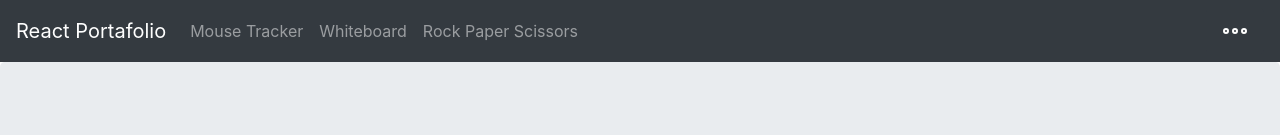
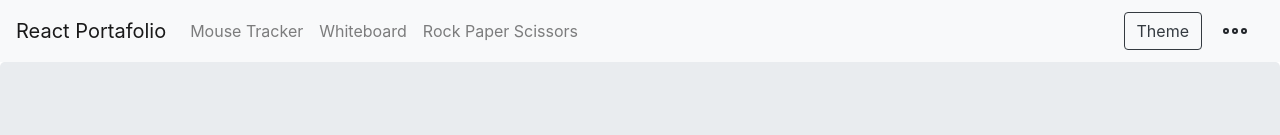
Before and after one commit to daru23/react-context-modal, a React app: page / in a window 1280 px wide. Shown: the top 135 px of the page. Built offline with nearby package versions, Linux system fonts and the light colour scheme.

Commit message:
integrating theme context

```diff
--- a/src/components/App.jsx
+++ b/src/components/App.jsx
@@ -1,5 +1,6 @@
 import React from 'react';
-import {Route} from "react-router-dom";
+import {Route} from 'react-router-dom';
+import {ThemeProvider, ThemeConsumer} from '../contexts/ThemeContext';
 import Header from './Header';
 import Body from './Body';
 import RenderProps from './RenderProps';
@@ -7,12 +8,20 @@ import Whiteboard from '../containers/Whiteboard';
 import RockPaperScissors from '../containers/RockPaperScissors';
 
 export const App = () =>
-    <div id="app-component">
-        <Header/>
-        <Route exact path="/" component={Body} />
-        <Route exact path="/mouse-tracker" component={RenderProps} />
-        <Route exact path="/whiteboard" component={Whiteboard} />
-        <Route exact path="/rock-paper-scissors" component={RockPaperScissors} />
-    </div>;
+    <ThemeProvider>
+        {({toggleTheme}) => (
+            <ThemeConsumer>
+                {(state) => (
+                    <div id="app-component">
+                        <Header theme={state.theme} toggleTheme={toggleTheme}/>
+                        <Route exact path="/" component={Body}/>
+                        <Route exact path="/mouse-tracker" component={RenderProps}/>
+                        <Route exact path="/whiteboard" component={Whiteboard}/>
+                        <Route exact path="/rock-paper-scissors" component={RockPaperScissors}/>
+                    </div>
+                )}
+            </ThemeConsumer>
+        )}
+    </ThemeProvider>;
 
 export default App;
--- a/src/components/Header.jsx
+++ b/src/components/Header.jsx
@@ -3,8 +3,8 @@ import {Link} from 'react-router-dom';
 // Components
 import ToggleMenu from './ToggleMenu';
 
-export const Header = ({}) =>
-    <nav className="navbar navbar-expand-sm navbar-dark bg-dark">
+export const Header = ({theme, toggleTheme}) =>
+    <nav className={`navbar navbar-expand-sm navbar-${theme} bg-${theme}`}>
         <Link className="navbar-brand" to="/">React Portafolio</Link>
         <button className="navbar-toggler" type="button" data-toggle="collapse" data-target="#navbarNavDropdown"
                 aria-controls="navbarNavDropdown" aria-expanded="false" aria-label="Toggle navigation">
@@ -17,7 +17,8 @@ export const Header = ({}) =>
                 <li className="nav-item"><Link className="nav-link" to="/rock-paper-scissors/">Rock Paper Scissors</Link></li>
             </ul>
         </div>
-        <ToggleMenu>
+        <button type="button" onClick={toggleTheme} className={`btn btn-outline-${theme === 'dark' ? 'light': 'dark' } btn-margin`}>Theme</button>
+        <ToggleMenu theme={theme}>
             <div>Edit</div>
             <div>Logout</div>
         </ToggleMenu>
--- a/src/components/ToggleMenu.jsx
+++ b/src/components/ToggleMenu.jsx
@@ -47,10 +47,11 @@ export class ToggleMenu extends Component {
     };
     render() {
         const {showMenu} = this.state;
+        const {theme} = this.props;
         let optionsList = this.handleChildren();
 
         return (<div ref={this.setWrapperRef}  className={`dropdown ${showMenu ? 'show' : ''}`}>
-                    <button className="btn btn-dark" type="button" id="dropdownMenuButton" data-toggle="dropdown" aria-haspopup="true" aria-expanded="false" onClick={this.toggleMenu}>
+                    <button className={`btn btn-${theme === 'dark' ? 'dark': 'light' }`} type="button" id="dropdownMenuButton" data-toggle="dropdown" aria-haspopup="true" aria-expanded="false" onClick={this.toggleMenu}>
                        <Icon />
                     </button>
                     <div className={`dropdown-menu dropdown-menu-right ${showMenu ? 'show' : ''}`} aria-labelledby="dropdownMenuButton">
--- /dev/null
+++ b/src/contexts/ThemeContext.jsx
@@ -0,0 +1,30 @@
+import React, {Component, createContext} from 'react';
+
+const ThemeContext = createContext("dark");
+
+class ThemeProvider extends Component {
+    constructor() {
+        super();
+        this.state = {
+            theme: 'light',
+            opposite: 'dark'
+        };
+    }
+    toggleTheme = () => {
+        this.setState(({theme}) => ({
+            theme: theme === 'light' ? 'dark' : 'light',
+            opposite: theme === 'light' ? 'light' : 'dark',
+        }))
+    };
+    render() {
+        return (
+            <ThemeContext.Provider value={this.state}>
+                {this.props.children({toggleTheme: this.toggleTheme})}
+            </ThemeContext.Provider>
+        )
+    }
+}
+
+const ThemeConsumer = ThemeContext.Consumer;
+
+export {ThemeProvider, ThemeConsumer};
```
